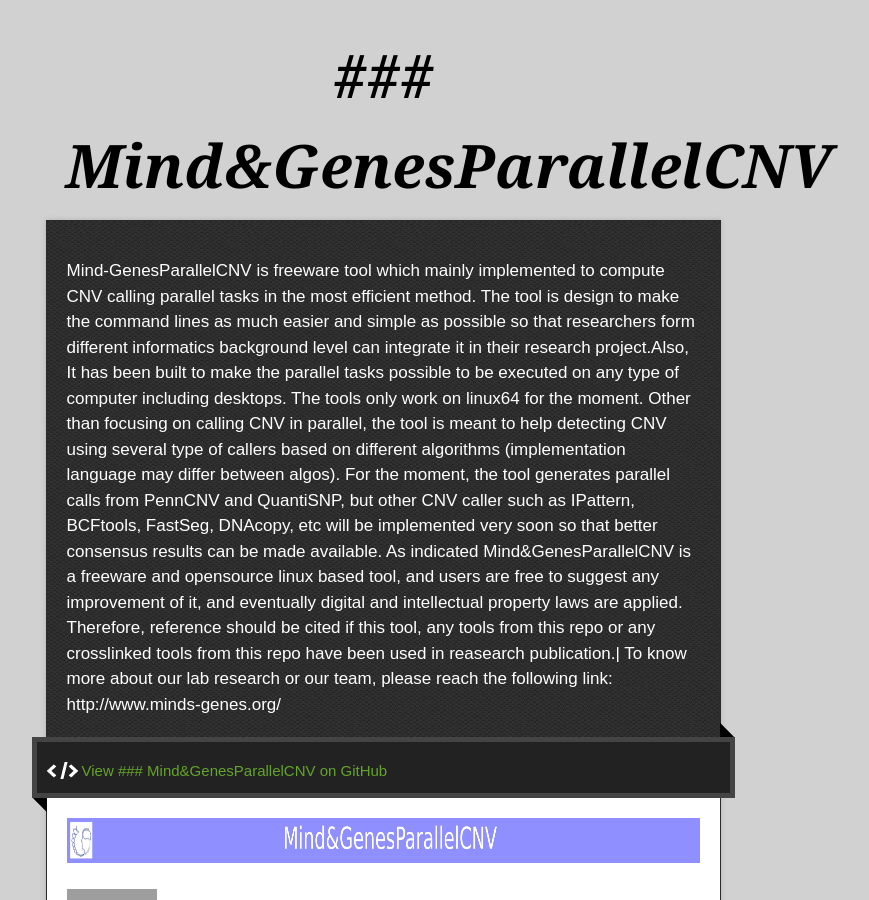
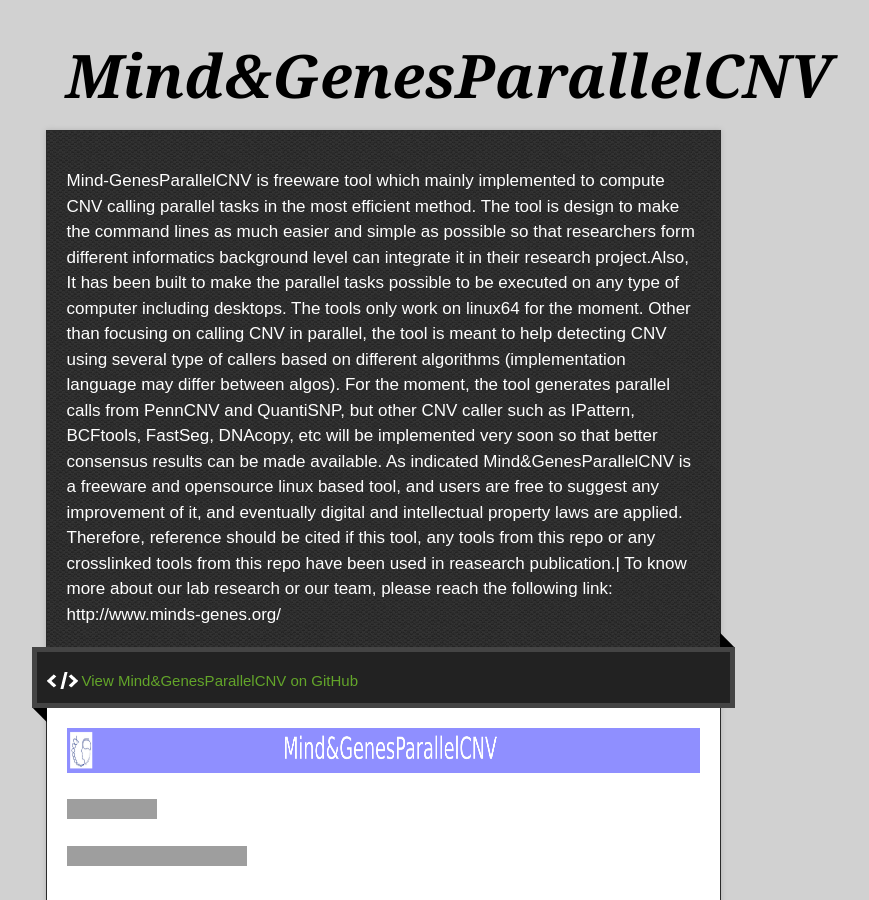
Before and after one commit to MartineauJeanLouis/MIND-GENESPARALLELCNV, a Jekyll site: the page built from docs/index.md, in a window 1280 px wide and 900 px high, cut to the strip 0-900 px from the top of the window. Shown: the whole strip, without its empty margins (257-1126 px from the left). Built offline with Jekyll 4.4.1, drawn with Linux system fonts in a browser that asks for light colours; our own code applies the rules of GitHub Pages for plain Markdown files; some of the changed text lies outside the part shown; grey boxes are pictures that could not be loaded.

Commit message:
editing index for wiki

```diff
--- a/docs/_config.yml
+++ b/docs/_config.yml
@@ -1,3 +1,3 @@
-title: "### Mind&GenesParallelCNV"
+title: "Mind&GenesParallelCNV"
 description: "Mind-GenesParallelCNV is freeware tool which mainly implemented to compute CNV calling parallel tasks in the most efficient method. The tool is design to make the command lines as much easier and simple as possible so that researchers form different informatics background level can integrate it in their research project.Also, It has been built to make the parallel tasks possible to be executed on any type of computer including desktops. The tools only work on linux64 for the moment. Other than focusing on calling CNV in parallel, the tool is meant to help detecting CNV using several type of callers based on different algorithms (implementation language may differ between algos). For the moment, the tool generates parallel calls from PennCNV and QuantiSNP, but other CNV caller such as IPattern, BCFtools, FastSeg, DNAcopy, etc will be implemented very soon so that better consensus results can be made available. As indicated Mind&GenesParallelCNV is a freeware and opensource linux based tool, and users are free to suggest any improvement of it, and eventually digital and intellectual property laws are applied. Therefore, reference should be cited if this tool, any tools from this repo or any crosslinked tools from this repo have been used in reasearch publication.| To know more about our lab research or our team, please reach the following link: http://www.minds-genes.org/"
 theme: jekyll-theme-time-machine
```
